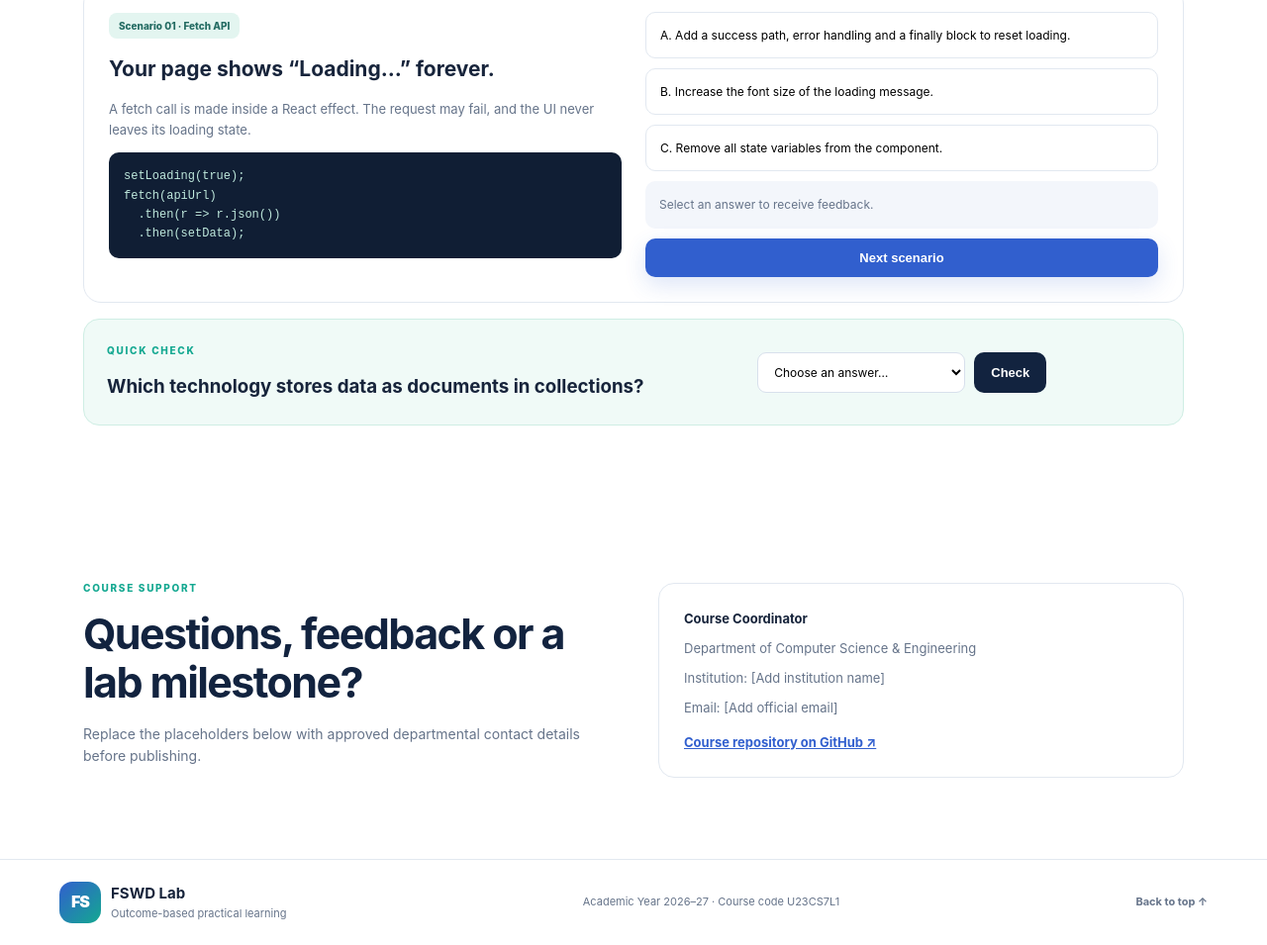
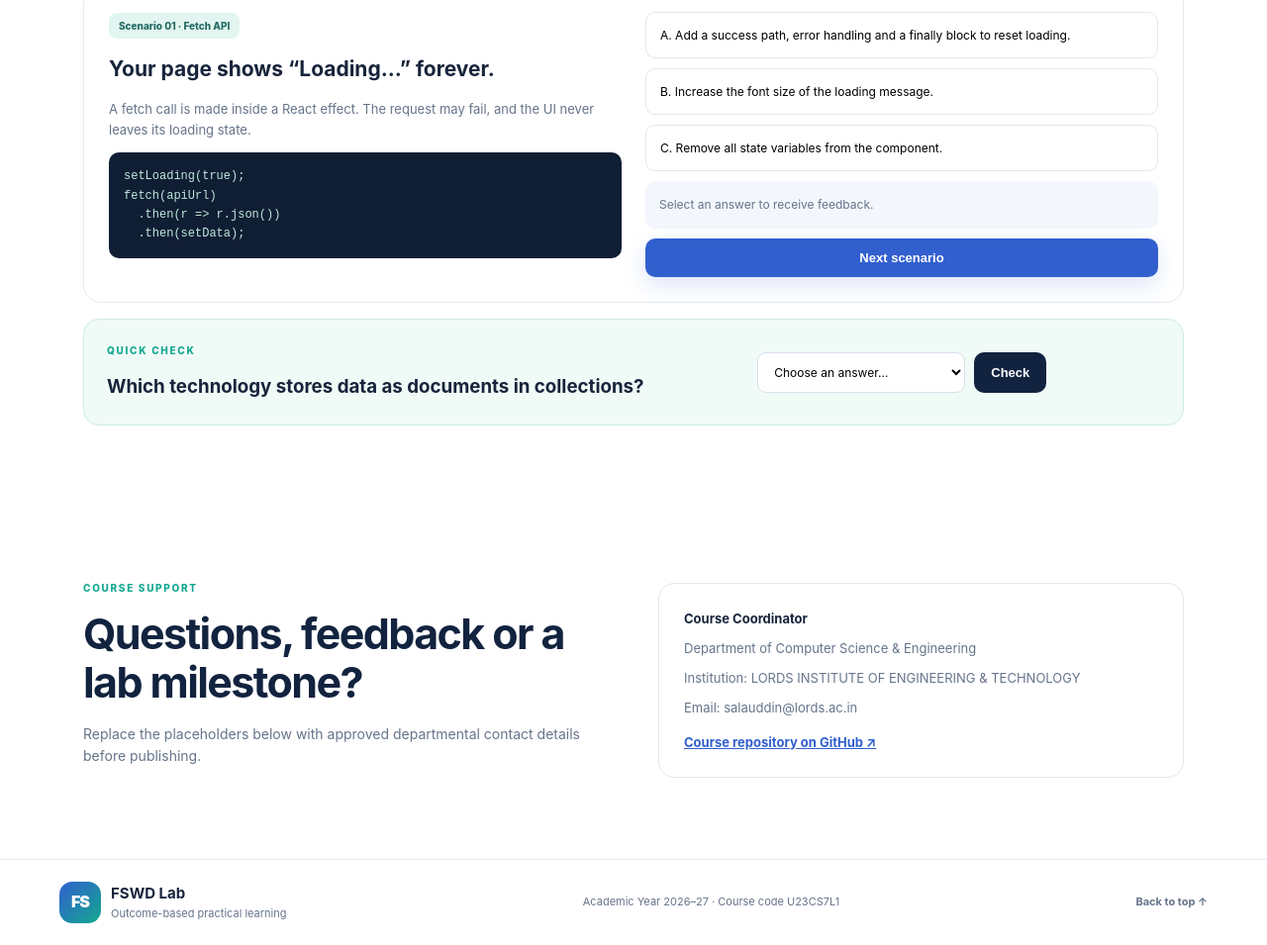
Before and after one commit to salauddingajala/Full-Stack-Web-Development-, a plain HTML site: page index.html in a window 1280 px wide. Shown: the part 4853-5808 px from the top of the page at 99% size. Drawn offline with Linux system fonts and the light colour scheme.

Commit message:
Update index.html

```diff
--- a/index.html
+++ b/index.html
@@ -121,7 +121,7 @@ fetch(apiUrl)
 </section>
 <section class="section contact" id="contact">
   <div><p class="eyebrow">Course support</p><h2>Questions, feedback or a lab milestone?</h2><p class="muted">Replace the placeholders below with approved departmental contact details before publishing.</p></div>
-  <div class="contact-card"><strong>Course Coordinator</strong><span>Department of Computer Science & Engineering</span><span>Institution: [Add institution name]</span><span>Email: [Add official email]</span><a href="https://github.com/" target="_blank" rel="noreferrer">Course repository on GitHub ↗</a></div>
+  <div class="contact-card"><strong>Course Coordinator</strong><span>Department of Computer Science & Engineering</span><span>Institution: LORDS INSTITUTE OF ENGINEERING & TECHNOLOGY<a href="https://www.lords.ac.in/"> </a> </span><span>Email: salauddin@lords.ac.in </span><a href="https://github.com/" target="_blank" rel="noreferrer">Course repository on GitHub ↗</a></div>
 </section>
 </main>
 <footer><div class="brand"><div class="brand-mark">FS</div><div><strong>FSWD Lab</strong><small>Outcome-based practical learning</small></div></div><p>Academic Year 2026–27 · Course code U23CS7L1</p><a href="#overview">Back to top ↑</a></footer>
```
